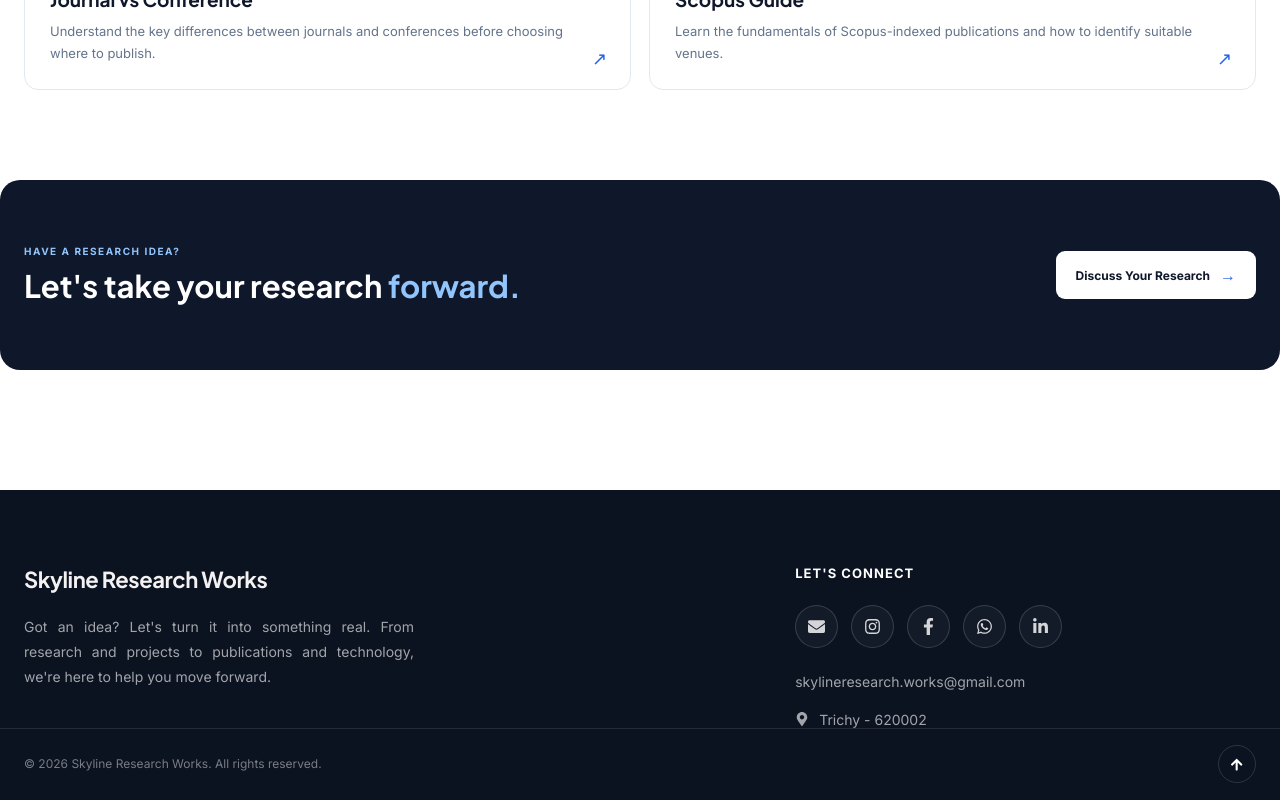
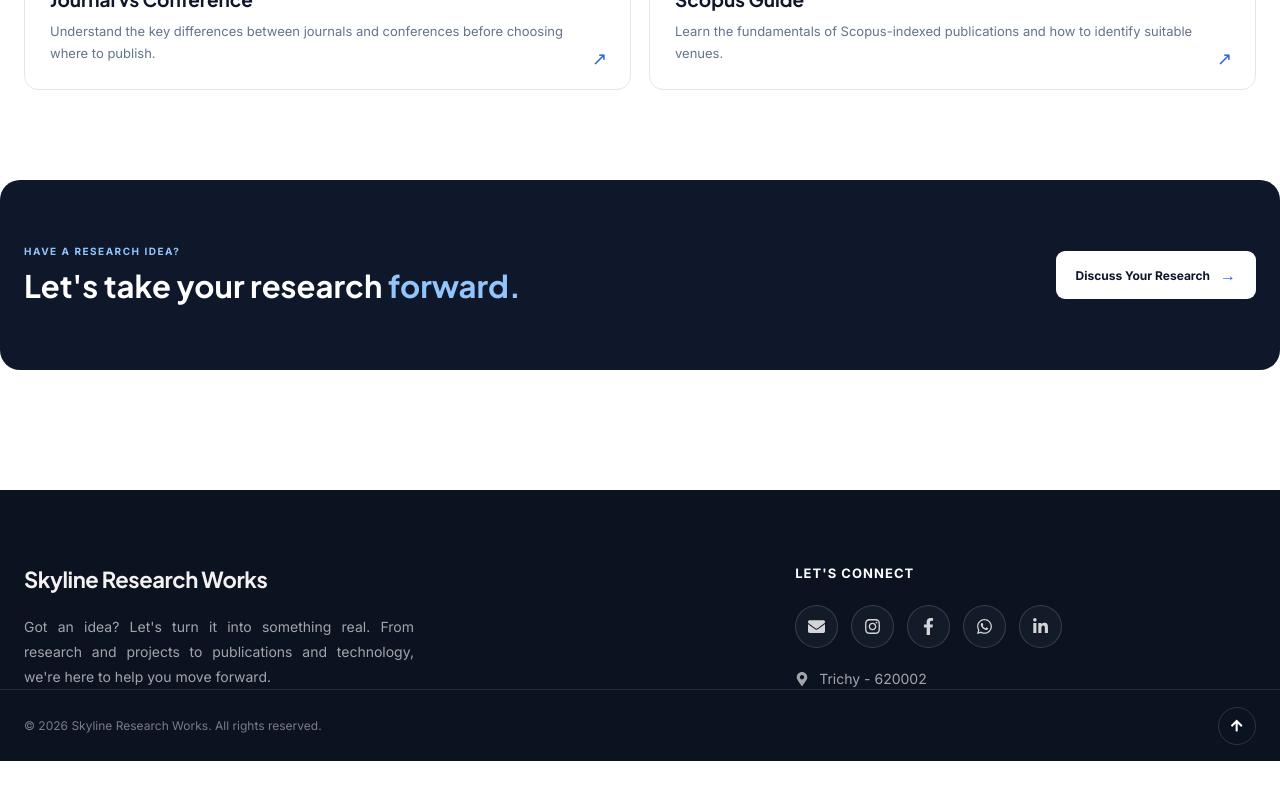
Before and after one commit to Senthamiz2601/skyline-research-works, a React (Create React App) app in the folder client/: page /publications in a window 1280 px wide. Shown: the part 2511-3311 px from the top of the page. After the commit the page ends 3272 px from the top, so only its background shows below. Built offline with nearby package versions, Linux system fonts and the light colour scheme; no server answers.

Commit message:
Remove email link from Footer component
Removed email link from footer component.

```diff
--- a/client/src/components/Footer.jsx
+++ b/client/src/components/Footer.jsx
@@ -81,13 +81,6 @@ export default function Footer() {
             </a>
           </div>
 
-          <a
-            className="footer__email"
-            href="mailto:skylineresearch.works@gmail.com"
-          >
-            skylineresearch.works@gmail.com
-          </a>
-
           <div className="footer__location">
             <FaMapMarkerAlt />
             <span>Trichy - 620002</span>
```
